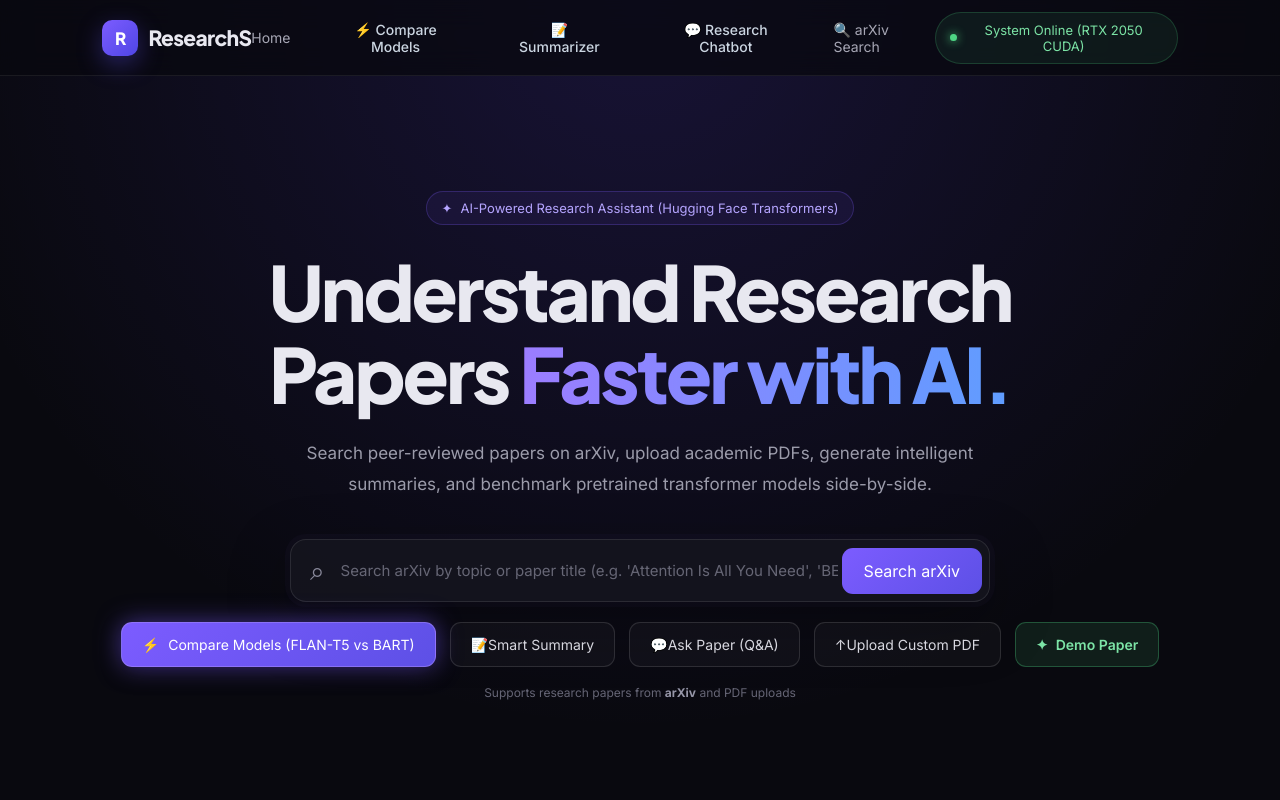
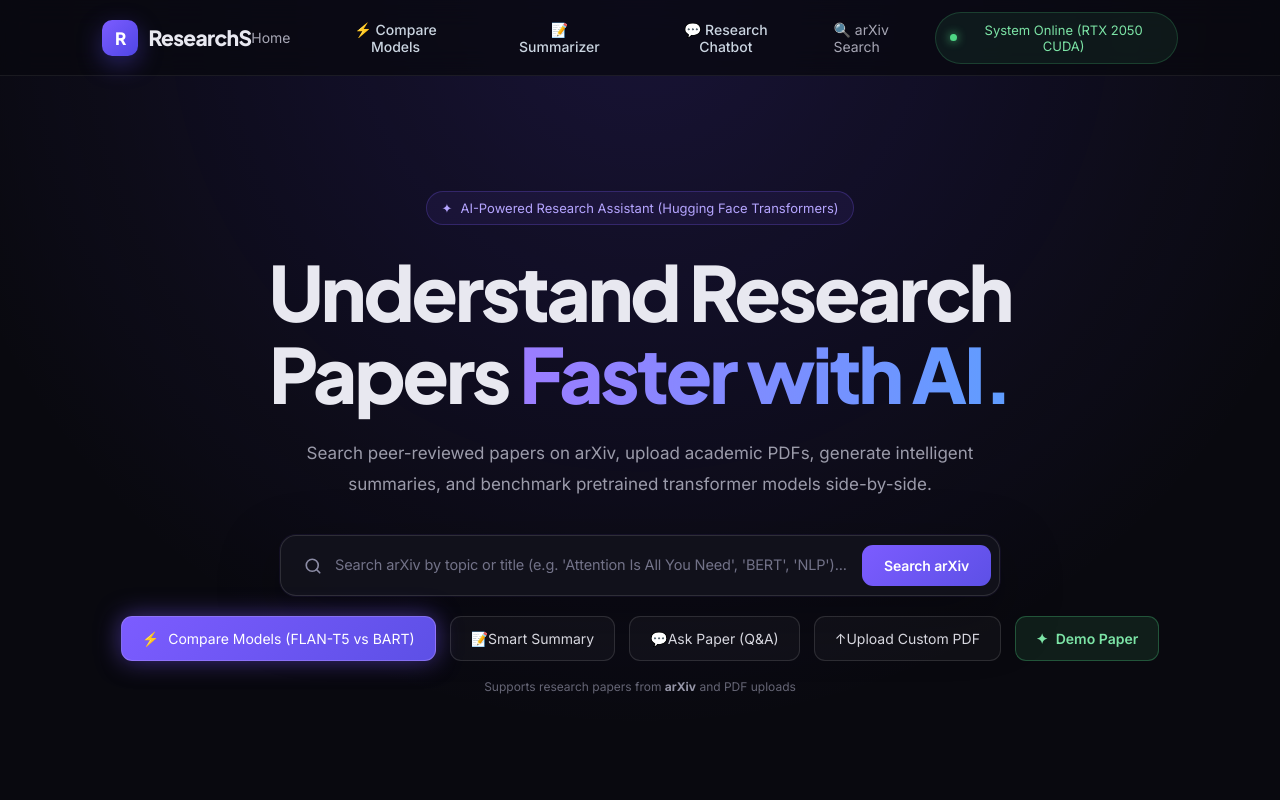
Before and after one commit to Sidd-commits/ResearchS, a React app in the folder frontend/: page / in a window 1280 px wide. Shown: the top 800 px of the page. Built offline with nearby package versions, Linux system fonts and the light colour scheme; the HTML template or start-up script is replaced by a standard one.

Commit message:
fix(ui): align arXiv search placeholder typography and enhance LongT5 multi-chunk summarization pipeline

```diff
--- a/frontend/src/App.jsx
+++ b/frontend/src/App.jsx
@@ -470,13 +470,18 @@ function App() {
           {/* Search Box */}
           <div className="search-container">
             <div className="search-box">
-              <span className="search-icon">⌕</span>
+              <span className="search-icon" aria-hidden="true">
+                <svg width="18" height="18" viewBox="0 0 24 24" fill="none" stroke="currentColor" strokeWidth="2.2" strokeLinecap="round" strokeLinejoin="round">
+                  <circle cx="11" cy="11" r="8"></circle>
+                  <line x1="21" y1="21" x2="16.65" y2="16.65"></line>
+                </svg>
+              </span>
 
               <input
                 ref={searchInputRef}
                 id="search-box-input"
                 type="text"
-                placeholder="Search arXiv by topic or paper title (e.g. 'Attention Is All You Need', 'BERT', 'NLP')..."
+                placeholder="Search arXiv by topic or title (e.g. 'Attention Is All You Need', 'BERT', 'NLP')..."
                 value={searchQuery}
                 onChange={(event) => setSearchQuery(event.target.value)}
                 onKeyDown={(event) => {
@@ -910,10 +915,15 @@ function App() {
                             onChange={(e) => setSingleModel(e.target.value)}
                             className="model-select"
                           >
-                            <option value="flan-t5">Google FLAN-T5 (google/flan-t5-base)</option>
-                            <option value="bart">Meta BART (facebook/bart-large-cnn)</option>
-                            <option value="long-t5">Google LongT5 (google/long-t5-tglobal-base)</option>
+                            <option value="flan-t5">Google FLAN-T5 (google/flan-t5-base) — Fast Instruction Seq2Seq</option>
+                            <option value="bart">Meta BART (facebook/bart-large-cnn) — Deep Abstractive Synthesis</option>
+                            <option value="long-t5">Google LongT5 (google/long-t5-tglobal-base) — Long Context (4096 Tokens)</option>
                           </select>
+                          <div className="model-helper-note">
+                            {singleModel === "flan-t5" && "✦ Google FLAN-T5 (250M params): Instruction-tuned Seq2Seq • Focused factual extraction (1,024 token window)"}
+                            {singleModel === "bart" && "✦ Meta BART (406M params): Denoising Autoencoder • Fine-tuned on CNN/DailyMail for rich abstractive narrative"}
+                            {singleModel === "long-t5" && "✦ Google LongT5 (250M params): Transient Global Attention • Digests up to 8 chunks (~2,500 words / 4,096 tokens)"}
+                          </div>
                         </div>
 
                         <button
@@ -928,7 +938,11 @@ function App() {
                       {singleSummarizing && (
                         <div className="models-running-banner">
                           <div className="spinner"></div>
-                          <span>Generating abstractive summary using {singleModel}...</span>
+                          <span>
+                            {singleModel === "long-t5"
+                              ? "Ingesting multi-chunk context and generating LongT5 summary (Transient Global Attention)..."
+                              : `Generating abstractive summary using ${singleModel}...`}
+                          </span>
                         </div>
                       )}
 
@@ -961,6 +975,12 @@ function App() {
                             </button>
                           </div>
 
+                          {singleSummaryResult.scientific_note && (
+                            <div className="model-scientific-note">
+                              <strong>💡 Architecture Insight:</strong> {singleSummaryResult.scientific_note}
+                            </div>
+                          )}
+
                           <div className="eval-metrics-row" style={{ marginTop: "14px" }}>
                             <div className="metric-chip" title="ROUGE-1 F1">
                               <span className="chip-label">ROUGE-1 F1</span>
@@ -974,10 +994,16 @@ function App() {
                               <span className="chip-label">ROUGE-L F1</span>
                               <span className="chip-val">{singleSummaryResult.evaluation?.rouge_scores?.rougeL?.f1 || "—"}</span>
                             </div>
-                            <div className="metric-chip" title="Word count">
-                              <span className="chip-label">Word Count</span>
+                            <div className="metric-chip" title="Generated summary word count">
+                              <span className="chip-label">Output Words</span>
                               <span className="chip-val">{singleSummaryResult.word_count} words</span>
                             </div>
+                            {singleSummaryResult.input_words_analyzed && (
+                              <div className="metric-chip" title="Total document words ingested into model context">
+                                <span className="chip-label">Context Digested</span>
+                                <span className="chip-val highlight-green">{singleSummaryResult.input_words_analyzed} words</span>
+                              </div>
+                            )}
                           </div>
                         </div>
                       )}
--- a/frontend/src/index.css
+++ b/frontend/src/index.css
@@ -171,27 +171,45 @@ a {
 /* ================= SEARCH ================= */
 
 .search-container {
-  width: min(700px, 100%);
-  margin-top: 40px;
+  width: min(720px, 100%);
+  margin-top: 36px;
 }
 
 .search-box {
   width: 100%;
   display: flex;
   align-items: center;
-  padding: 7px;
-  border: 1px solid rgba(255, 255, 255, 0.1);
-  background: rgba(20, 20, 30, 0.9);
+  padding: 6px 8px 6px 8px;
+  border: 1px solid rgba(255, 255, 255, 0.12);
+  background: rgba(18, 18, 28, 0.95);
   border-radius: 16px;
   box-shadow:
     0 20px 60px rgba(0, 0, 0, 0.35),
-    0 0 0 5px rgba(124, 92, 255, 0.03);
+    0 0 0 1px rgba(124, 92, 255, 0.08);
+  transition: all 0.25s ease;
+}
+
+.search-box:focus-within {
+  border-color: rgba(124, 92, 255, 0.5);
+  box-shadow:
+    0 20px 60px rgba(0, 0, 0, 0.45),
+    0 0 0 4px rgba(124, 92, 255, 0.15);
 }
 
 .search-icon {
-  color: #88889a;
-  font-size: 26px;
-  padding: 0 12px;
+  display: flex;
+  align-items: center;
+  justify-content: center;
+  color: #8c8ca5;
+  width: 40px;
+  height: 40px;
+  margin-left: 4px;
+  flex-shrink: 0;
+  transition: color 0.2s ease;
+}
+
+.search-box:focus-within .search-icon {
+  color: #9d7cff;
 }
 
 .search-box input {
@@ -200,27 +218,57 @@ a {
   border: none;
   outline: none;
   background: transparent;
-  color: white;
-  padding: 14px 4px;
+  color: #f3f3f8;
+  padding: 12px 12px 12px 2px;
   font-size: 15px;
+  line-height: 1.5;
+  font-family: inherit;
+  font-weight: 400;
+  letter-spacing: -0.01em;
+  display: block;
+  box-sizing: border-box;
 }
 
 .search-box input::placeholder {
-  color: #666675;
+  color: #727288;
+  font-size: 14.5px;
+  line-height: 1.5;
+  font-weight: 400;
+  letter-spacing: -0.01em;
+  opacity: 1;
+  transition: opacity 0.2s ease;
+}
+
+.search-box input:focus::placeholder {
+  opacity: 0.6;
 }
 
 .search-box button {
   border: none;
   border-radius: 11px;
-  padding: 13px 22px;
+  padding: 12px 22px;
+  font-size: 14px;
+  font-weight: 600;
+  letter-spacing: -0.01em;
   color: white;
   background: linear-gradient(135deg, #7c5cff, #5d50e6);
-  transition: 0.2s;
-}
-
-.search-box button:hover {
+  cursor: pointer;
+  white-space: nowrap;
+  flex-shrink: 0;
+  display: flex;
+  align-items: center;
+  justify-content: center;
+  transition: transform 0.2s ease, box-shadow 0.2s ease;
+}
+
+.search-box button:hover:not(:disabled) {
   transform: translateY(-1px);
-  box-shadow: 0 10px 25px rgba(100, 80, 255, 0.3);
+  box-shadow: 0 10px 25px rgba(100, 80, 255, 0.35);
+}
+
+.search-box button:disabled {
+  opacity: 0.65;
+  cursor: not-allowed;
 }
 
 /* ================= BUTTONS ================= */
@@ -1440,6 +1488,118 @@ a {
   transform: translateY(-1px);
 }
 
+/* ================= SINGLE MODEL SUMMARIZER ================= */
+.single-model-box {
+  margin-top: 16px;
+}
+
+.single-model-controls {
+  display: flex;
+  flex-wrap: wrap;
+  align-items: flex-end;
+  gap: 16px;
+  background: rgba(18, 20, 32, 0.95);
+  border: 1px solid rgba(124, 92, 255, 0.25);
+  border-radius: 14px;
+  padding: 18px 22px;
+}
+
+.single-model-controls .control-group {
+  flex: 1;
+  min-width: 280px;
+  display: flex;
+  flex-direction: column;
+  gap: 6px;
+  text-align: left;
+}
+
+.single-model-controls .control-group label {
+  font-size: 13px;
+  font-weight: 600;
+  color: #cbd5e1;
+}
+
+.model-select {
+  background: rgba(10, 12, 22, 0.85);
+  border: 1px solid rgba(255, 255, 255, 0.15);
+  color: #f1f5f9;
+  padding: 11px 14px;
+  border-radius: 10px;
+  font-size: 13.5px;
+  font-family: inherit;
+  outline: none;
+  cursor: pointer;
+  transition: all 0.2s ease;
+}
+
+.model-select:focus {
+  border-color: #7c5cff;
+  box-shadow: 0 0 10px rgba(124, 92, 255, 0.3);
+}
+
+.model-helper-note {
+  font-size: 11.5px;
+  color: #9d7cff;
+  line-height: 1.4;
+  margin-top: 2px;
+}
+
+.single-summary-card {
+  margin-top: 18px;
+  background: rgba(18, 20, 32, 0.95);
+  border: 1px solid rgba(124, 92, 255, 0.3);
+  border-radius: 14px;
+  padding: 22px;
+  text-align: left;
+  box-shadow: 0 16px 40px rgba(0, 0, 0, 0.35);
+  animation: fadeIn 0.3s ease;
+}
+
+.single-summary-header {
+  display: flex;
+  justify-content: space-between;
+  align-items: flex-start;
+  flex-wrap: wrap;
+  gap: 10px;
+}
+
+.single-summary-header h4 {
+  margin: 0;
+  font-size: 17px;
+  color: #ffffff;
+  font-weight: 700;
+}
+
+.single-summary-text {
+  font-size: 14px;
+  color: #e2e8f0;
+  line-height: 1.7;
+  white-space: pre-wrap;
+}
+
+.model-arch-badge {
+  display: inline-block;
+  font-size: 11px;
+  font-weight: 600;
+  color: #38bdf8;
+  background: rgba(56, 189, 248, 0.1);
+  border: 1px solid rgba(56, 189, 248, 0.25);
+  padding: 2px 8px;
+  border-radius: 6px;
+  margin-top: 4px;
+}
+
+.model-scientific-note {
+  margin-top: 12px;
+  padding: 10px 14px;
+  background: rgba(124, 92, 255, 0.08);
+  border-left: 3px solid #7c5cff;
+  border-radius: 0 8px 8px 0;
+  font-size: 12px;
+  color: #cbd5e1;
+  line-height: 1.5;
+}
+
 /* ================= RESEARCH PAPER CHATBOT (Step 26) ================= */
 .chat-mode-box {
   margin-top: 16px;
```
Also changed, not shown: 2 other files (tests, documents, lock files or other folders).
